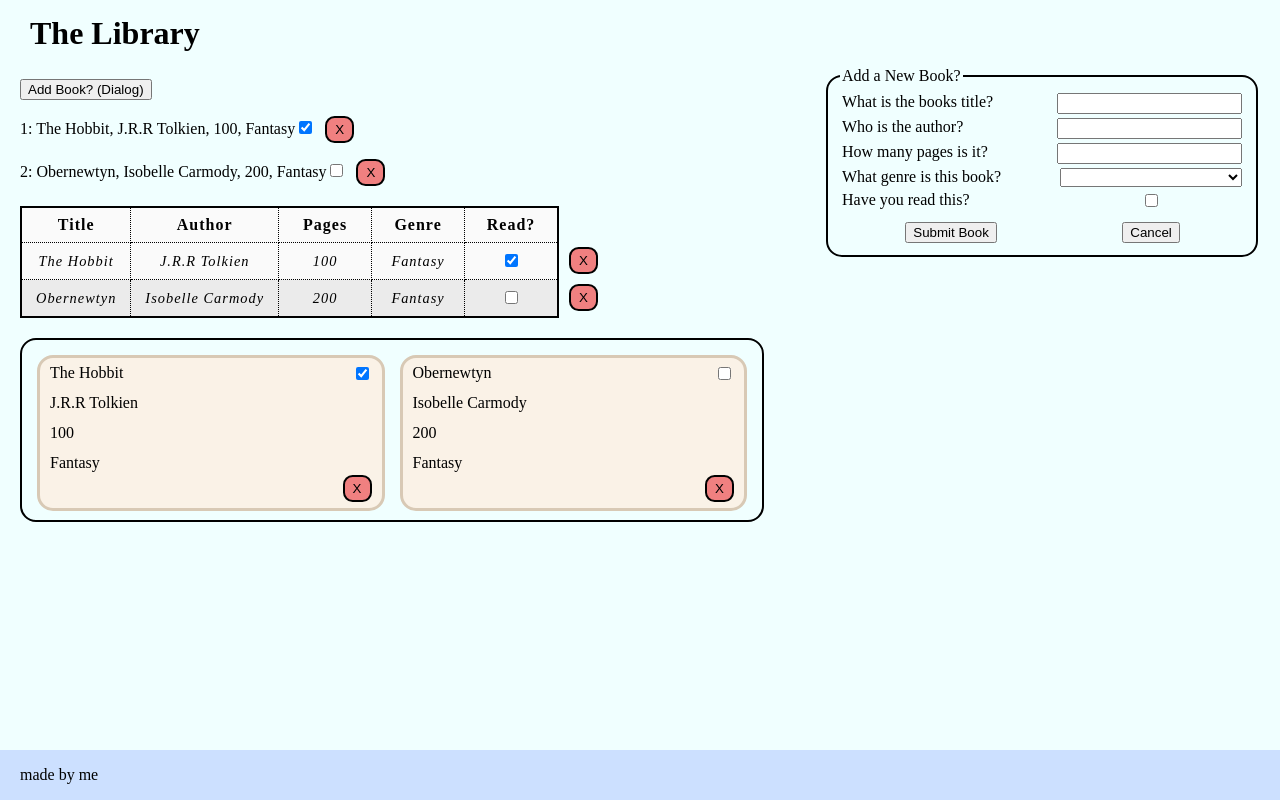
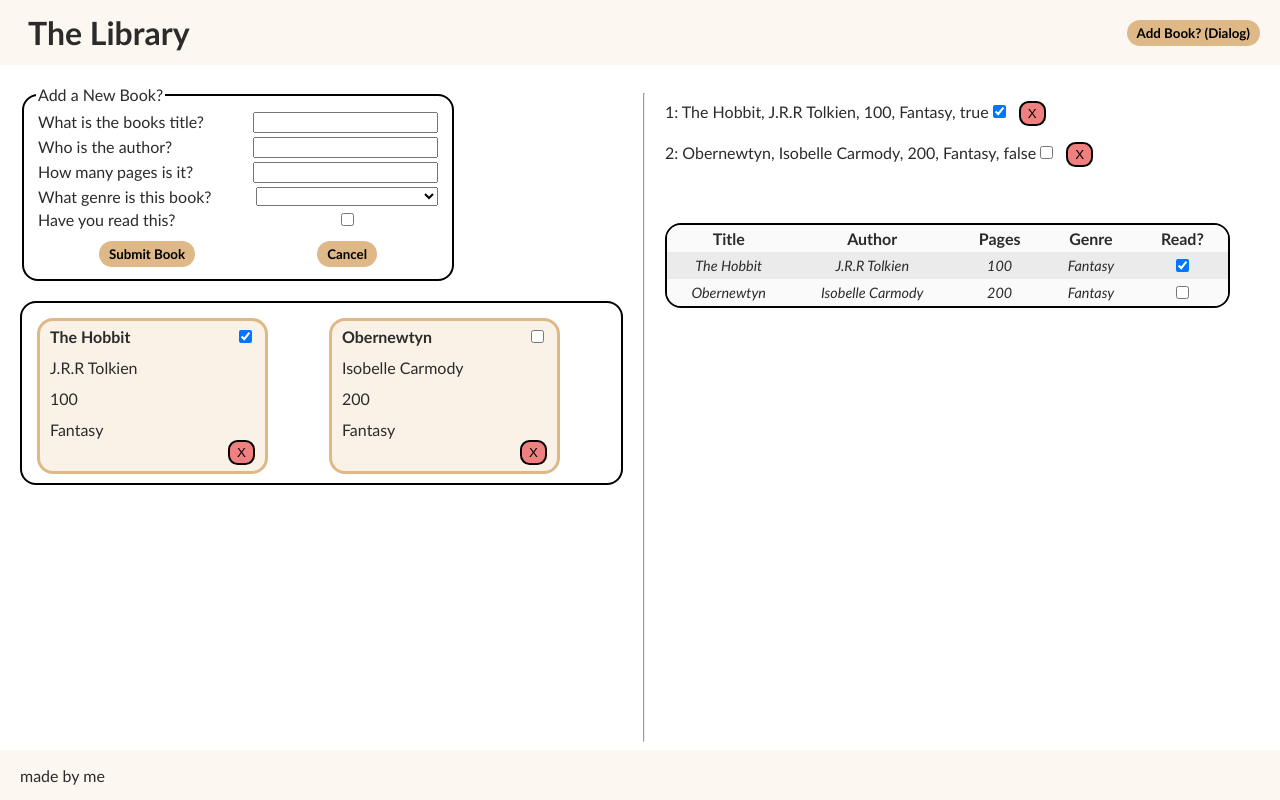
Before and after one commit to samuelpeoples/Library, a plain HTML site: page index.html in a window 1280 px wide. Drawn offline with Linux system fonts and the light colour scheme.

Commit message:
Edited layout and styling

```diff
--- a/index.html
+++ b/index.html
@@ -12,34 +12,20 @@
 			<logo id="company-logo">
 				<h1>The Library</h1>
 			</logo>
+			<button class="button" type="button" name="add-book" id="add-book">
+				Add Book? (Dialog)
+			</button>
 		</header>
 		<main>
-			<div id="display-container">
 			<div>
-					<button type="button" name="add-book" id="add-book">
-						Add Book? (Dialog)
-					</button>
-				</div>
-				<div class="library-display"></div>
-				<table id="library-table">
-					<thead>
-						<tr>
-							<th>Title</th>
-							<th>Author</th>
-							<th>Pages</th>
-							<th>Genre</th>
-							<th>Read?</th>
-						</tr>
-					</thead>
-					<tbody id="library-table-content"></tbody>
-				</table>
-				<div id="library-card-container"></div>
-			</div>
+				<!-- <div id="display-container"> -->
 				<form id="main-form" action="post">
 					<fieldset>
 						<legend>Add a New Book?</legend>
 						<div>
-						<label for="book-title">What is the books title?</label>
+							<label for="book-title"
+								>What is the books title?</label
+							>
 							<input
 								type="text"
 								name="book-title"
@@ -56,7 +42,9 @@
 						</div>
 
 						<div>
-						<label for="book-pages">How many pages is it?</label>
+							<label for="book-pages"
+								>How many pages is it?</label
+							>
 							<input
 								type="number"
 								name="book-pages"
@@ -66,8 +54,13 @@
 								required />
 						</div>
 						<div>
-						<label for="book-genre">What genre is this book?</label>
-						<select name="book-genre" id="book-genre-main" required>
+							<label for="book-genre"
+								>What genre is this book?</label
+							>
+							<select
+								name="book-genre"
+								id="book-genre-main"
+								required>
 								<option value="" selected></option>
 								<option value="Sci-fi">Sci-Fi</option>
 								<option value="Fantasy">Fantasy</option>
@@ -87,16 +80,37 @@
 								id="book-read-main" />
 
 							<input
+								class="button"
 								type="submit"
 								id="submit-book-main"
 								value="Submit Book" />
 							<!-- <button type="button" id="submit-book-main">Submit Book</button> -->
-						<button type="button" id="cancel-book-main">
+							<button class="button" type="button" id="cancel-book-main">
 								Cancel
 							</button>
 						</div>
 					</fieldset>
 				</form>
+				<div id="library-card-container"></div>
+
+				<!-- </div> -->
+			</div>
+			<hr>
+			<div>
+				<div class="library-display"></div>
+				<table id="library-table">
+					<thead>
+						<tr>
+							<th>Title</th>
+							<th>Author</th>
+							<th>Pages</th>
+							<th>Genre</th>
+							<th>Read?</th>
+						</tr>
+					</thead>
+					<tbody id="library-table-content"></tbody>
+				</table>
+			</div>
 		</main>
 
 		<article>
@@ -152,10 +166,11 @@
 					</div>
 					<div>
 						<input
+							class="button"
 							type="submit"
 							id="submit-book"
 							value="Submit Book" />
-						<button type="button" id="cancel-book">Cancel</button>
+						<button class="button" type="button" id="cancel-book">Cancel</button>
 					</div>
 				</form>
 			</dialog>
--- a/script.js
+++ b/script.js
@@ -15,7 +15,7 @@ function Book(title, author, pages, genre, read) {
 	else this.read = read;
 
 	this.info = function () {
-		return `${this.title}, ${this.author}, ${this.pages}, ${this.genre}`;
+		return `${this.title}, ${this.author}, ${this.pages}, ${this.genre}, ${this.read}`;
 	};
 
 	this.toggleRead = function () {
@@ -132,7 +132,7 @@ function updateTable(book, index) {
 	tableButtonContainer.className = "table-delete-container";
 
 	const tableDeleteButton = document.createElement("button");
-	tableDeleteButton.className = "delete-button table-delete-button";
+	tableDeleteButton.className = "delete-button";
 	tableDeleteButton.textContent = "X";
 
 	bookRow.lastChild.appendChild(tableButtonContainer);
@@ -225,7 +225,7 @@ const submitBookButton = document
 			document.querySelector("#book-author").value,
 			document.querySelector("#book-pages").value,
 			document.querySelector("#book-genre").value,
-			document.querySelector("#book-read").value
+			document.querySelector("#book-read").checked
 		);
 		addToLibrary(newBook);
 		displayUpdate();
@@ -249,7 +249,7 @@ const submitBookButtonMain = document
 			document.querySelector("#book-author-main").value,
 			document.querySelector("#book-pages-main").value,
 			document.querySelector("#book-genre-main").value,
-			document.querySelector("#book-read-main").value
+			document.querySelector("#book-read-main").checked
 		);
 		addToLibrary(newBook);
 		displayUpdate();
--- a/style.css
+++ b/style.css
@@ -2,10 +2,13 @@ html,
 body {
 	width: 100%;
 	height: 100%;
+	--header-footer-colour: rgb(252, 247, 241);
+	color: rgb(43, 43, 43);
+	font-family: 'Gill Sans', 'Gill Sans MT', Calibri, 'Trebuchet MS', sans-serif;
 }
 body {
 	box-sizing: border-box;
-	background-color: azure;
+	background-color: rgb(255, 255, 255);
 	margin: 0px;
 	padding: 0px;
 	display: flex;
@@ -15,8 +18,17 @@ body {
 main {
 	display: flex;
 	flex-grow: 1;
+	flex-direction: row;
 	padding: 0px 20px;
+	gap: 20px;
 }
+main > div {
+	display: flex;
+	flex-grow: 1;
+	flex-direction: column;
+	gap: 20px;
+}
+
 header,
 footer {
 	display: flex;
@@ -26,23 +38,40 @@ footer {
 }
 #company-logo {
 	margin: 0px;
-	flex-grow: 0.5;
+	flex-grow: 1;
 }
-#company-logo > h1{
-	margin: 10px;
+#company-logo > h1 {
+	margin: 8px;
 }
 
-footer{
-	background-color: rgb(204, 224, 255);
+footer {
+	background-color: var(--header-footer-colour);
 	height: 40px;
 }
+header {
+	place-items: center;
+	background-color: var(--header-footer-colour);
+	margin-bottom: 20px;
+}
 
-
-
+.button{
+	padding: 5px 10px;
+	font-weight: 600;
+	background-color: burlywood;
+	border: none;
+	border-radius: 1rem;
+	font-family: inherit;
+}
+.button:hover{
+	background-color: rgb(231, 203, 167);
+}
+.button:active{
+	background-color: rgb(187, 149, 99);
+}
 .delete-button {
 	background-color: lightcoral;
 	margin-left: 10px;
-	padding: 4px 8px;
+	padding: 3px 7px;
 	border-radius: 0.6rem;
 	border: 2px solid black;
 	color: black;
@@ -66,6 +95,7 @@ footer{
 #main-form > fieldset {
 	border-radius: 1rem;
 	border: 2px solid black;
+	/* background-color: rgba(0, 0, 0, 0.048); */
 	width: min-content;
 }
 
@@ -81,37 +111,43 @@ footer{
 #submit-book-main,
 #cancel-book-main,
 #submit-book,
-#cancel-book,
-#add-book {
+#cancel-book {
 	margin-top: 12px;
 	place-self: center;
 	width: fit-content;
 }
 
+.library-display > *{
+	text-wrap: nowrap;
+}
+
 #library-table {
-	margin: 20px 0px;
+	margin: 20px 30px 20px 0px;
+
 	border: 2px solid black;
-	padding: 0px;
-	letter-spacing: 1px;
-	border-collapse: collapse;
+	/* border-collapse: separate; */
+	border-spacing: 0;
+	border-radius: 1rem;
 	min-width: 125px;
+	overflow: hidden;
 }
 
 td,
 th {
 	text-align: center;
-	min-width: 4rem;
-	border: 1px dotted black;
-	padding: 8px 14px;
+	min-width: 3rem;
+	padding: 4px 8px;
 	background-color: rgb(250, 250, 250);
 }
 
 td {
 	font-size: 0.9rem;
 	font-style: italic;
+	position: relative;
+	padding: 4px 6px;
 }
 
-tr:nth-child(even) td {
+tr:nth-child(odd) td {
 	background-color: rgb(235, 235, 235);
 }
 
@@ -121,14 +157,10 @@ tr:nth-child(even) td {
 }
 
 .table-delete-container {
-	position: relative;
+	position: absolute;
+	top: 0px;
+	right: -40px;
 	width: max-content;
-}
-
-.table-delete-button {
-	position: absolute;
-	top: -24px;
-	left: 80px;
 }
 
 #display-container {
@@ -141,18 +173,18 @@ tr:nth-child(even) td {
 	border-radius: 1rem;
 
 	display: grid;
-	grid-template-columns: repeat(auto-fit, minmax(200px, 1fr));
+	grid-template-columns: repeat(auto-fit, minmax(150px, .5fr));
 	grid-auto-rows: 150px;
-	justify-content: space-between;
+	justify-content: space-around;
 	gap: 15px;
 	padding: 15px;
 }
 
 .card {
 	border-radius: 1rem;
-	border: 3px solid rgb(216, 201, 181);
+	border: 3px solid burlywood;
 	min-width: 150px;
-	max-width: 350px;
+	max-width: 225px;
 	height: 150px;
 	background-color: rgb(250, 242, 231);
 	justify-self: stretch;
@@ -160,9 +192,11 @@ tr:nth-child(even) td {
 }
 
 .card > * {
-
 	margin: 0px;
 	padding: 6px 10px;
+}
+.card > *:first-child {
+	font-weight: bold;
 }
 
 .card-read-check {
```
Lines whose indentation alone changed are shown as unchanged.
